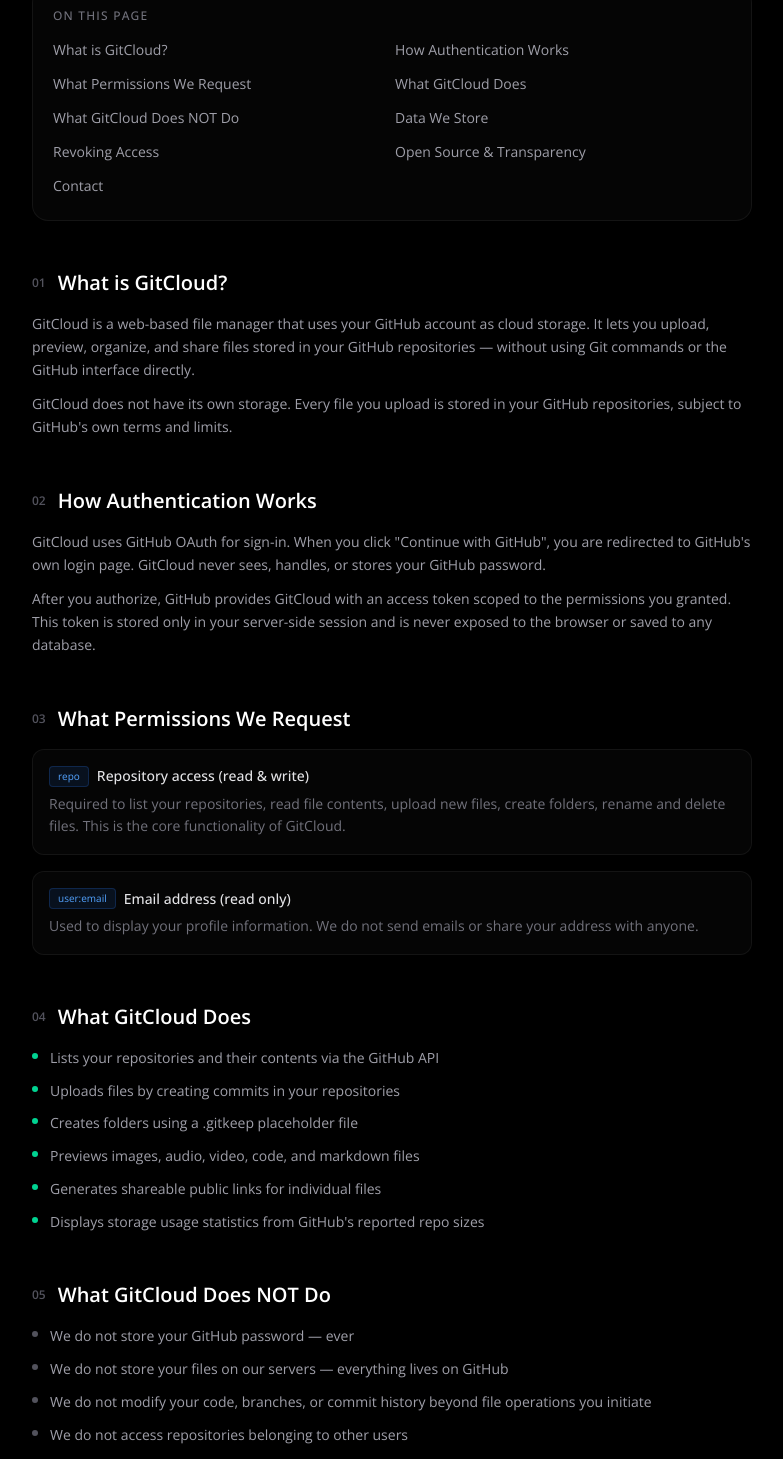
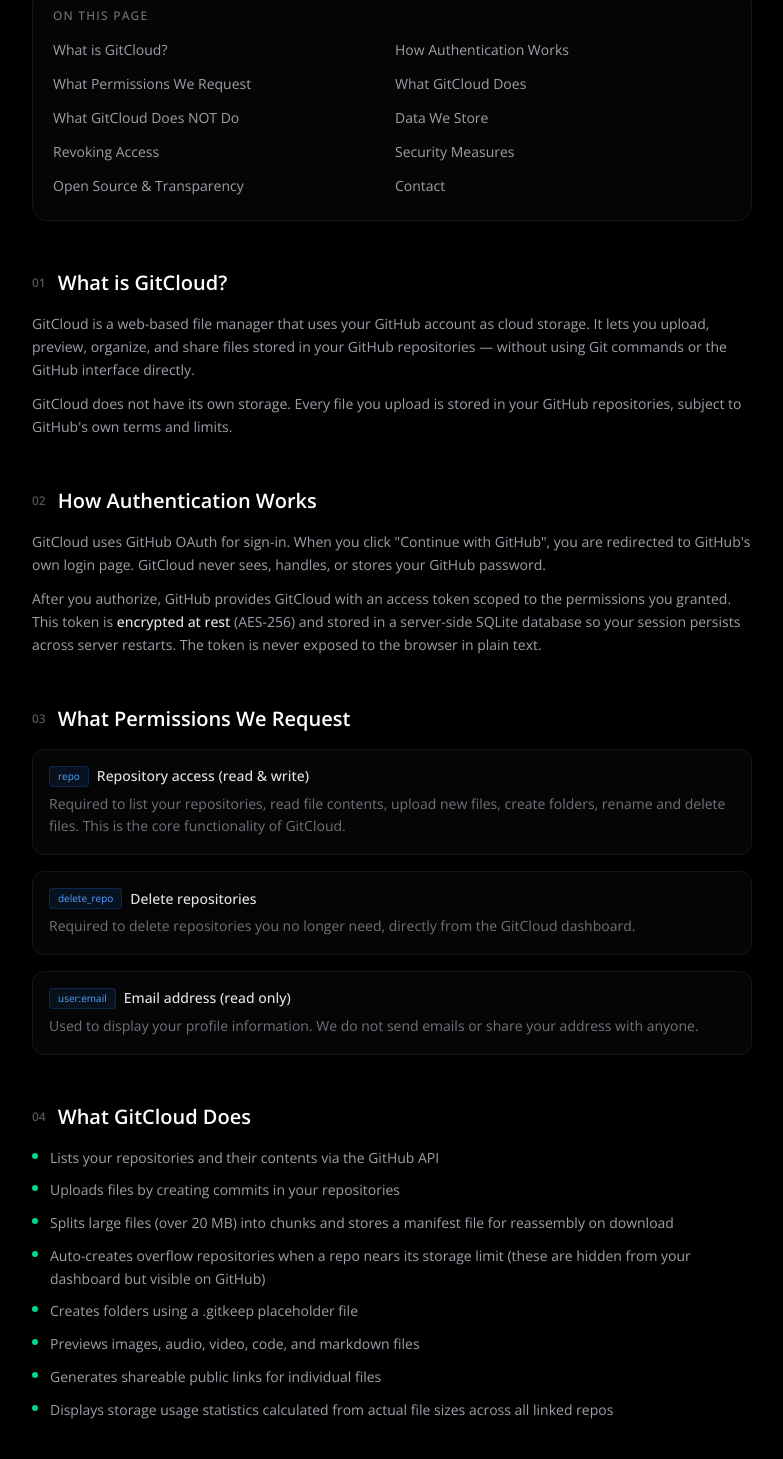
Before and after one commit to SameerMatoria/Git_Cloud, a Next.js app in the folder gitcloud/: page /privacy in a window 1280 px wide. Shown: the part 332-1791 px from the top of the page, without its empty margins (248-1031 px from the left). Built offline with nearby package versions, Linux system fonts and the light colour scheme.

Commit message:
Update privacy policy: token encryption, delete_repo scope, chunking, overflow repos, security measures

```diff
--- a/gitcloud/src/app/privacy/page.js
+++ b/gitcloud/src/app/privacy/page.js
@@ -13,7 +13,7 @@
     title: 'How Authentication Works',
     content: `GitCloud uses GitHub OAuth for sign-in. When you click "Continue with GitHub", you are redirected to GitHub's own login page. GitCloud never sees, handles, or stores your GitHub password.
 
-After you authorize, GitHub provides GitCloud with an access token scoped to the permissions you granted. This token is stored only in your server-side session and is never exposed to the browser or saved to any database.`,
+After you authorize, GitHub provides GitCloud with an access token scoped to the permissions you granted. This token is **encrypted at rest** (AES-256) and stored in a server-side SQLite database so your session persists across server restarts. The token is never exposed to the browser in plain text.`,
   },
   {
     id: 'permissions',
@@ -23,6 +23,11 @@
         scope: 'repo',
         label: 'Repository access (read & write)',
         reason: 'Required to list your repositories, read file contents, upload new files, create folders, rename and delete files. This is the core functionality of GitCloud.',
+      },
+      {
+        scope: 'delete_repo',
+        label: 'Delete repositories',
+        reason: 'Required to delete repositories you no longer need, directly from the GitCloud dashboard.',
       },
       {
         scope: 'user:email',
@@ -37,10 +42,12 @@
     list: [
       'Lists your repositories and their contents via the GitHub API',
       'Uploads files by creating commits in your repositories',
+      'Splits large files (over 20 MB) into chunks and stores a manifest file for reassembly on download',
+      'Auto-creates overflow repositories when a repo nears its storage limit (these are hidden from your dashboard but visible on GitHub)',
       'Creates folders using a .gitkeep placeholder file',
       'Previews images, audio, video, code, and markdown files',
       'Generates shareable public links for individual files',
-      'Displays storage usage statistics from GitHub\'s reported repo sizes',
+      'Displays storage usage statistics calculated from actual file sizes across all linked repos',
     ],
   },
   {
@@ -59,13 +66,15 @@
   {
     id: 'data-storage',
     title: 'Data We Store',
-    content: `GitCloud stores minimal data:
+    content: `GitCloud stores minimal data in a server-side SQLite database:
 
-**Server session** — Your GitHub access token is kept in a server-side session for the duration of your login. It is deleted when you log out or the session expires.
+**Encrypted access token** — Your GitHub OAuth token is encrypted with AES-256 and stored so your session persists across server restarts. It is deleted when you log out.
 
-**Share links** — When you create a shareable link, we store a record in a local SQLite database containing: the share ID, your username, repository name, file path, and creation date. No file content is stored — the file is fetched from GitHub when someone opens the link.
+**Share links** — When you create a shareable link, we store a record containing: the share ID, your username, repository name, file path, and creation date. No file content is stored — the file is fetched from GitHub when someone opens the link.
 
-**That's it.** We do not maintain user accounts, profiles, usage logs, or any other persistent data about you.`,
+**Repo group mappings** — When GitCloud auto-creates overflow repositories, we store a mapping between the primary repo and its overflow repos so they can be managed as one unit.
+
+**We do not** maintain user profiles, usage logs, browsing history, or any analytics data about you.`,
   },
   {
     id: 'revoke',
@@ -77,6 +86,19 @@
 3. Click **Revoke**
 
 Once revoked, GitCloud can no longer access any of your repositories. Any active sessions will stop working immediately.`,
+  },
+  {
+    id: 'security',
+    title: 'Security Measures',
+    list: [
+      'GitHub tokens are encrypted at rest using AES-256-CBC',
+      'All API inputs are validated — repository names, file paths, and folder names are checked for path traversal and injection attacks',
+      'Rate limiting is enforced on all API endpoints (300 req/15min), uploads (60/15min), and auth (20/15min)',
+      'Security headers are set via Helmet: HSTS, X-Frame-Options (DENY), X-Content-Type-Options, Referrer-Policy, and Permissions-Policy',
+      'File previews serve HTML and SVG as plain text to prevent cross-site scripting (XSS)',
+      'CORS is restricted to the GitCloud frontend domain only',
+      'All traffic is served over HTTPS',
+    ],
   },
   {
     id: 'open-source',
```
